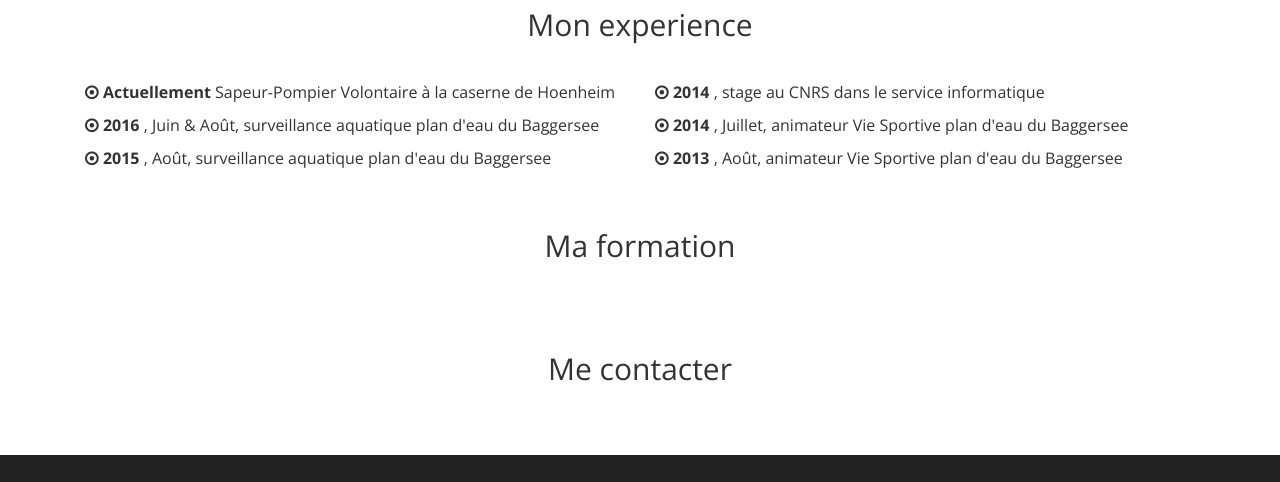
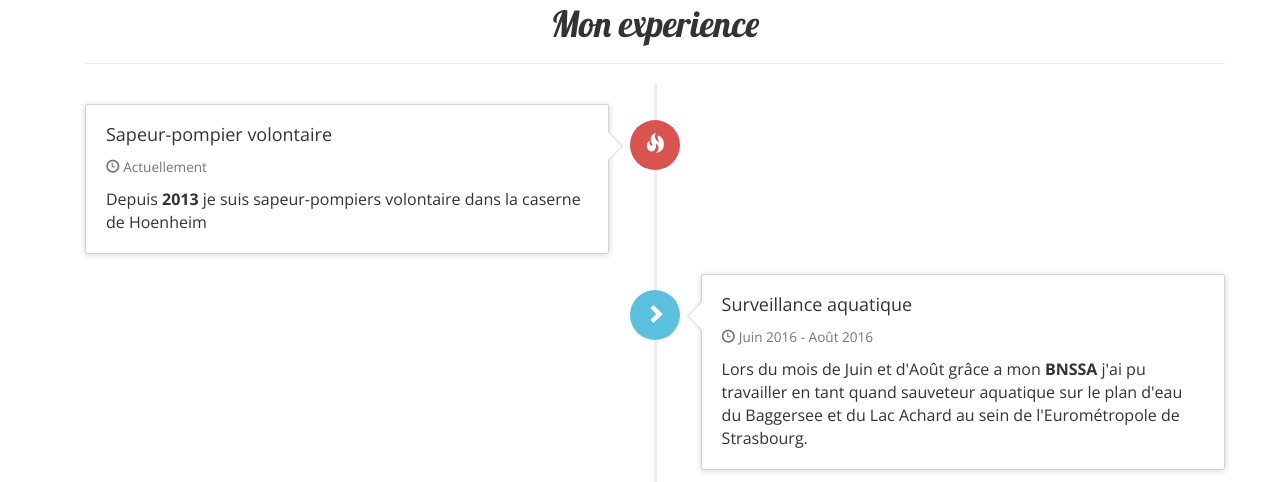
Before and after one commit to Golvar/CVThomas, a plain HTML site: page index.html in a window 1280 px wide. Shown: the part 850-1332 px from the top of the page. Drawn offline with nearby package versions, Linux system fonts and the light colour scheme.

Commit message:
Fin de la timeline

```diff
--- a/index.html
+++ b/index.html
@@ -10,6 +10,7 @@
     <link rel="stylesheet" href="https://maxcdn.bootstrapcdn.com/bootstrap/3.2.0/css/bootstrap.min.css">
     <link rel="stylesheet" href="https://maxcdn.bootstrapcdn.com/font-awesome/4.6.3/css/font-awesome.min.css">
     <link rel="stylesheet" type="text/css" href="style.css">
+    <link rel="stylesheet" type="text/css" href="timeline.css">
 
     <!-- HTML5 Shim and Respond.js IE8 support of HTML5 elements and media queries -->
     <!-- Leave those next 4 lines if you care about users using IE8 -->
@@ -29,11 +30,13 @@
       <a href="#contacter" class="btn btn-primary btn-lg">Contacter</a>
 </div>
 
+
+<!-- COMPETENCES LANGAGE DE PROGRAMMATION (A FINIR)-->
     <div class="container" id="competence">
       <div class="row">
         <div class="col-xs-12 col-sm-12 col-md-12">
           <div class="text-center">
-            <h2>Mes compétences</h2>
+            <h1>Mes compétences</h1>
           </div>
         </div>
 
@@ -53,54 +56,84 @@
 
           </div>
         </div>
-
       </div>
     </div>
 
+<!-- Timline CV -->
     <div class="container" id="experience">
       <div class="row">
         <div class="col-xs-12 col-sm-12 col-md-12">
-          <div class="text-center">
-            <h2>Mon experience</h2>
-          </div>
-          <div class="col-xs-12 col-sm-6 col-md-6">
-            <p>
-              <i class="fa fa-dot-circle-o" aria-hidden="true"></i>
-              <strong>Actuellement</strong> Sapeur-Pompier Volontaire à la caserne de Hoenheim
-            </p>
-            <p>
-              <i class="fa fa-dot-circle-o" aria-hidden="true"></i>
-              <strong>2016 </strong>, Juin & Août, surveillance aquatique plan d'eau du Baggersee
-            </p>
-            <p>
-              <i class="fa fa-dot-circle-o" aria-hidden="true"></i>
-              <strong>2015 </strong>, Août, surveillance aquatique plan d'eau du Baggersee
-            </p>
+           <div class="container">
+            <div class="page-header">
+                <h1 id="timeline" class="text-center">Mon experience </h1>
             </div>
-            <div class="col-xs-12 col-sm-6 col-md-6">
-            <p>
-              <i class="fa fa-dot-circle-o" aria-hidden="true"></i>
-              <strong>2014 </strong>, stage au CNRS dans le service informatique
-            </p>
-            <p>
-              <i class="fa fa-dot-circle-o" aria-hidden="true"></i>
-              <strong>2014 </strong>, Juillet, animateur Vie Sportive plan d'eau du Baggersee
-            </p>
-            <p>
-              <i class="fa fa-dot-circle-o" aria-hidden="true"></i>
-              <strong>2013 </strong>, Août, animateur Vie Sportive plan d'eau du Baggersee
-            </p>
-
-          </div>
+            <ul class="timeline">
+                <li>
+                  <div class="timeline-badge danger"><i class="glyphicon glyphicon-fire"></i></div>
+                  <div class="timeline-panel">
+                    <div class="timeline-heading">
+                      <h4 class="timeline-title">Sapeur-pompier volontaire</h4>
+                      <p><small class="text-muted"><i class="glyphicon glyphicon-time"></i> Actuellement</small></p>
+                    </div>
+                    <div class="timeline-body">
+                      <p>Depuis <strong>2013</strong> je suis sapeur-pompiers volontaire dans la caserne de Hoenheim </p>
+                    </div>
+                  </div>
+                </li>
+                <li class="timeline-inverted">
+                  <div class="timeline-badge info"><i class="glyphicon glyphicon-chevron-right"></i></div>
+                  <div class="timeline-panel">
+                    <div class="timeline-heading">
+                      <h4 class="timeline-title">Surveillance aquatique</h4>
+                      <p><small class="text-muted"><i class="glyphicon glyphicon-time"></i> Juin 2016 - Août 2016</small></p>
+                    </div>
+                    <div class="timeline-body">
+                      <p>Lors du mois de Juin et d'Août grâce a mon <strong>BNSSA</strong> j'ai pu travailler en tant quand sauveteur aquatique sur le plan d'eau du Baggersee et du Lac Achard au sein de l'Eurométropole de Strasbourg. </p>
+                    </div>
+                  </div>
+                </li>
+                <li>
+                  <div class="timeline-badge info"><i class="glyphicon glyphicon-chevron-left"></i></div>
+                  <div class="timeline-panel">
+                    <div class="timeline-heading">
+                      <h4 class="timeline-title">Surveillance aquatique</h4>
+                      <p><small class="text-muted"><i class="glyphicon glyphicon-time"></i> Août 2015</small></p>
+                    </div>
+                    <div class="timeline-body">
+                      <p>Première année en tant que sauveteur aquatique sur le plan d'eau du Bagersee au sein de l'Eurométropole de Strasbourg.</p>
+                    </div>
+                  </div>
+                </li>
+                <li class="timeline-inverted">
+                  <div class="timeline-badge warning"><i class="glyphicon glyphicon-align-center"></i></div>
+                  <div class="timeline-panel">
+                    <div class="timeline-heading">
+                      <h4 class="timeline-title">Stage</h4>
+                      <p><small class="text-muted"><i class="glyphicon glyphicon-time"></i> 2014, une semaine</small></p>
+                    </div>
+                    <div class="timeline-body">
+                      <p>Réalisation d'un stage d'une semaine au sein de l'équipe informatique du CNRS de Strasbourg.</p>
+                    </div>
+                  </div>
+                </li>
+                <li>
+                  <div class="timeline-badge success"><i class="glyphicon glyphicon-arrow-left"></i></div>
+                  <div class="timeline-panel">
+                    <div class="timeline-heading">
+                      <h4 class="timeline-title">Animateur</h4>
+                    </div>
+                    <div class="timeline-body">
+                      <p>Job d'été en tant qu'animateur au sein de la Vie Sportive de l'Eurométropole de Strasbourg</p>
+                    </div>
+                  </div>
+                </li>
+            </ul>
         </div>
-
-
-
-
-
       </div>
     </div>
 
+
+<!-- MA FORMATION -->
     <div class="container" id="formation">
       <div class="row">
         <div class="col-xs-12 col-sm-12 col-md-12">
@@ -116,6 +149,8 @@
       </div>
     </div>
 
+
+<!-- ME CONTACTER, A AIRE DANS LE FOOTER AVEC UN FORMULAIRE POUR ENVOYER DES MAILS-->
     <div class="container" id="contacter">
       <div class="row">
         <div class="col-xs-12 col-sm-12 col-md-12">
--- a/style.css
+++ b/style.css
@@ -1,10 +1,12 @@
+@import url(/timeline.css);
+
 body {
 	font-family: 'Open Sans', sans-serif;
 }
 
 h1{
 	font-family: 'Lobster', cursive;
-	color:#ecf0f1;
+	color:#black;
 }
 
 h2 {
--- /dev/null
+++ b/timeline.css
@@ -0,0 +1,183 @@
+.timeline {
+    list-style: none;
+    padding: 20px 0 20px;
+    position: relative;
+}
+
+    .timeline:before {
+        top: 0;
+        bottom: 0;
+        position: absolute;
+        content: " ";
+        width: 3px;
+        background-color: #eeeeee;
+        left: 50%;
+        margin-left: -1.5px;
+    }
+
+    .timeline > li {
+        margin-bottom: 20px;
+        position: relative;
+    }
+
+        .timeline > li:before,
+        .timeline > li:after {
+            content: " ";
+            display: table;
+        }
+
+        .timeline > li:after {
+            clear: both;
+        }
+
+        .timeline > li:before,
+        .timeline > li:after {
+            content: " ";
+            display: table;
+        }
+
+        .timeline > li:after {
+            clear: both;
+        }
+
+        .timeline > li > .timeline-panel {
+            width: 46%;
+            float: left;
+            border: 1px solid #d4d4d4;
+            border-radius: 2px;
+            padding: 20px;
+            position: relative;
+            -webkit-box-shadow: 0 1px 6px rgba(0, 0, 0, 0.175);
+            box-shadow: 0 1px 6px rgba(0, 0, 0, 0.175);
+        }
+
+            .timeline > li > .timeline-panel:before {
+                position: absolute;
+                top: 26px;
+                right: -15px;
+                display: inline-block;
+                border-top: 15px solid transparent;
+                border-left: 15px solid #ccc;
+                border-right: 0 solid #ccc;
+                border-bottom: 15px solid transparent;
+                content: " ";
+            }
+
+            .timeline > li > .timeline-panel:after {
+                position: absolute;
+                top: 27px;
+                right: -14px;
+                display: inline-block;
+                border-top: 14px solid transparent;
+                border-left: 14px solid #fff;
+                border-right: 0 solid #fff;
+                border-bottom: 14px solid transparent;
+                content: " ";
+            }
+
+        .timeline > li > .timeline-badge {
+            color: #fff;
+            width: 50px;
+            height: 50px;
+            line-height: 50px;
+            font-size: 1.4em;
+            text-align: center;
+            position: absolute;
+            top: 16px;
+            left: 50%;
+            margin-left: -25px;
+            background-color: #999999;
+            z-index: 100;
+            border-top-right-radius: 50%;
+            border-top-left-radius: 50%;
+            border-bottom-right-radius: 50%;
+            border-bottom-left-radius: 50%;
+        }
+
+        .timeline > li.timeline-inverted > .timeline-panel {
+            float: right;
+        }
+
+            .timeline > li.timeline-inverted > .timeline-panel:before {
+                border-left-width: 0;
+                border-right-width: 15px;
+                left: -15px;
+                right: auto;
+            }
+
+            .timeline > li.timeline-inverted > .timeline-panel:after {
+                border-left-width: 0;
+                border-right-width: 14px;
+                left: -14px;
+                right: auto;
+            }
+
+.timeline-badge.primary {
+    background-color: #2e6da4 !important;
+}
+
+.timeline-badge.success {
+    background-color: #3f903f !important;
+}
+
+.timeline-badge.warning {
+    background-color: #f0ad4e !important;
+}
+
+.timeline-badge.danger {
+    background-color: #d9534f !important;
+}
+
+.timeline-badge.info {
+    background-color: #5bc0de !important;
+}
+
+.timeline-title {
+    margin-top: 0;
+    color: inherit;
+}
+
+.timeline-body > p,
+.timeline-body > ul {
+    margin-bottom: 0;
+}
+
+    .timeline-body > p + p {
+        margin-top: 5px;
+    }
+
+@media (max-width: 767px) {
+    ul.timeline:before {
+        left: 40px;
+    }
+
+    ul.timeline > li > .timeline-panel {
+        width: calc(100% - 90px);
+        width: -moz-calc(100% - 90px);
+        width: -webkit-calc(100% - 90px);
+    }
+
+    ul.timeline > li > .timeline-badge {
+        left: 15px;
+        margin-left: 0;
+        top: 16px;
+    }
+
+    ul.timeline > li > .timeline-panel {
+        float: right;
+    }
+
+        ul.timeline > li > .timeline-panel:before {
+            border-left-width: 0;
+            border-right-width: 15px;
+            left: -15px;
+            right: auto;
+        }
+
+        ul.timeline > li > .timeline-panel:after {
+            border-left-width: 0;
+            border-right-width: 14px;
+            left: -14px;
+            right: auto;
+        }
+}
```
